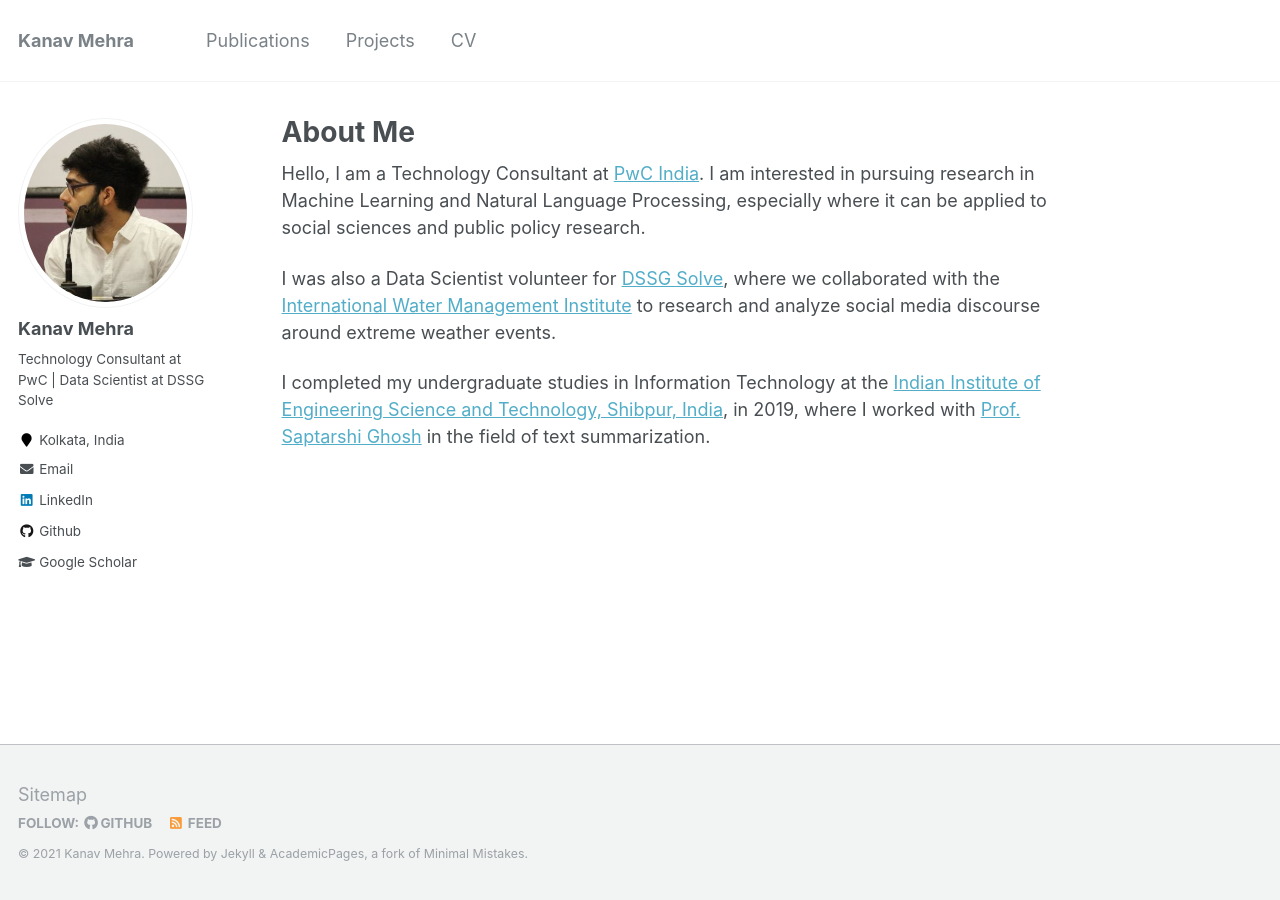
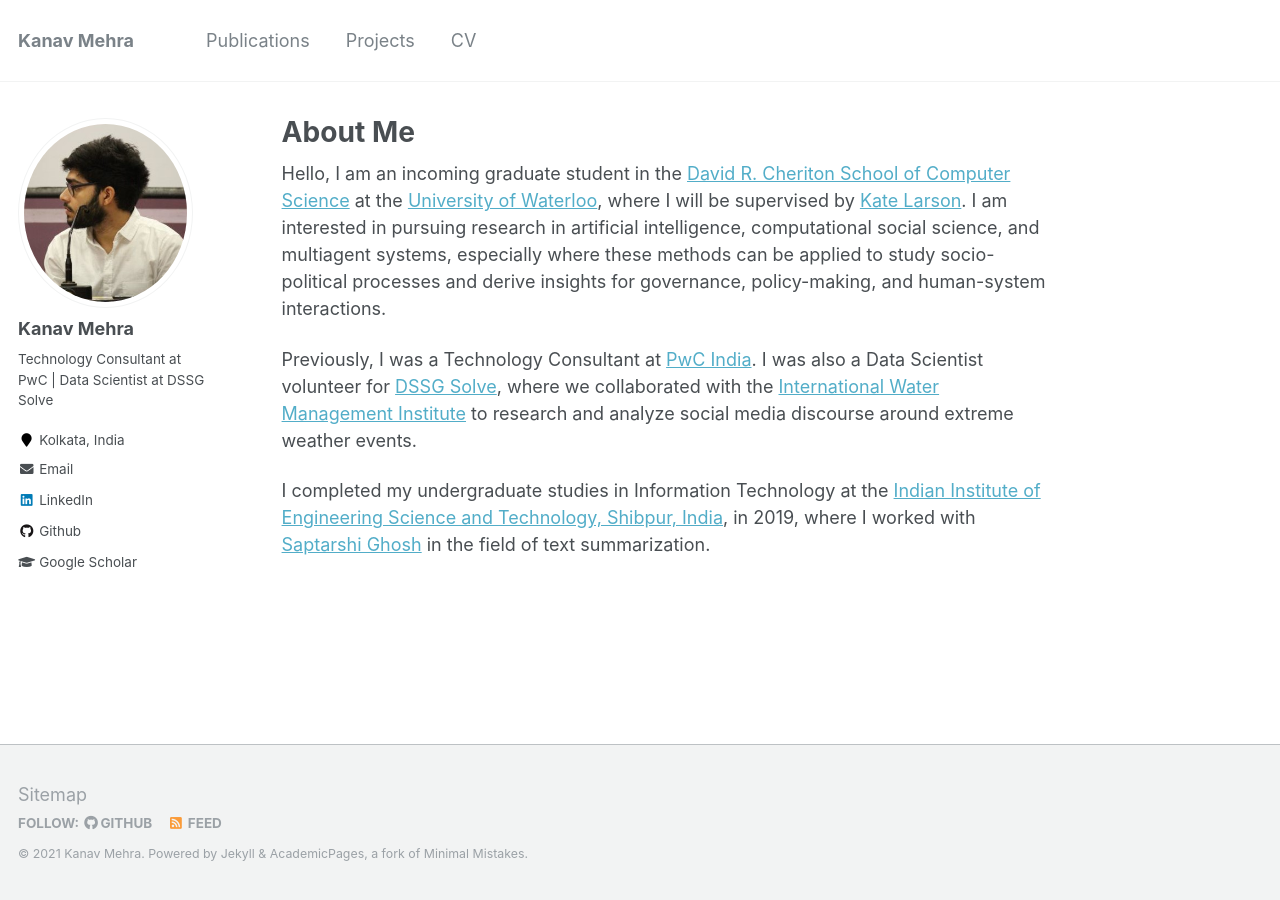
Before and after one commit to kanav-mehra/kanav-mehra.github.io, a Jekyll site: the page built from _pages/about.md, in a window 1280 px wide. Built offline with Jekyll 4.4.1, drawn with Linux system fonts in a browser that asks for light colours.

Commit message:
Updated info

```diff
--- a/_data/authors.yml
+++ b/_data/authors.yml
@@ -6,5 +6,5 @@ Name Name:
   email       : "kanav.mehra6@gmail.com"
   bio         : "This is the first name."
   avatar      : "photo.jpg"
-  twitter     : "name"
+  twitter     : "https://twitter.com/kanav_mehra_"
   google_plus : "Name"
--- a/_pages/about.md
+++ b/_pages/about.md
@@ -8,8 +8,8 @@ redirect_from:
   - /about.html
 ---
 
-Hello, I am a Technology Consultant at [PwC India](https://www.pwc.in/). I am interested in pursuing research in Machine Learning and Natural Language Processing, especially where it can be applied to social sciences and public policy research.
+Hello, I am an incoming graduate student in the [David R. Cheriton School of Computer Science](https://cs.uwaterloo.ca/) at the [University of Waterloo](https://uwaterloo.ca/), where I will be supervised by [Kate Larson](https://cs.uwaterloo.ca/~klarson/index.html). I am interested in pursuing research in artificial intelligence, computational social science, and multiagent systems, especially where these methods can be applied to study socio-political processes and derive insights for governance, policy-making, and human-system interactions.
 
-I was also a Data Scientist volunteer for [DSSG Solve](https://solveforgood.org/), where we collaborated with the [International Water Management Institute](https://www.iwmi.cgiar.org/) to research and analyze social media discourse around extreme weather events.
+Previously, I was a Technology Consultant at [PwC India](https://www.pwc.in/). I was also a Data Scientist volunteer for [DSSG Solve](https://solveforgood.org/), where we collaborated with the [International Water Management Institute](https://www.iwmi.cgiar.org/) to research and analyze social media discourse around extreme weather events.
 
-I completed my undergraduate studies in Information Technology at the [Indian Institute of Engineering Science and Technology, Shibpur, India](https://www.iiests.ac.in/), in 2019, where I worked with [Prof. Saptarshi Ghosh](https://sites.google.com/site/saptarshighosh/) in the field of text summarization.
+I completed my undergraduate studies in Information Technology at the [Indian Institute of Engineering Science and Technology, Shibpur, India](https://www.iiests.ac.in/), in 2019, where I worked with [Saptarshi Ghosh](https://sites.google.com/site/saptarshighosh/) in the field of text summarization.
```
